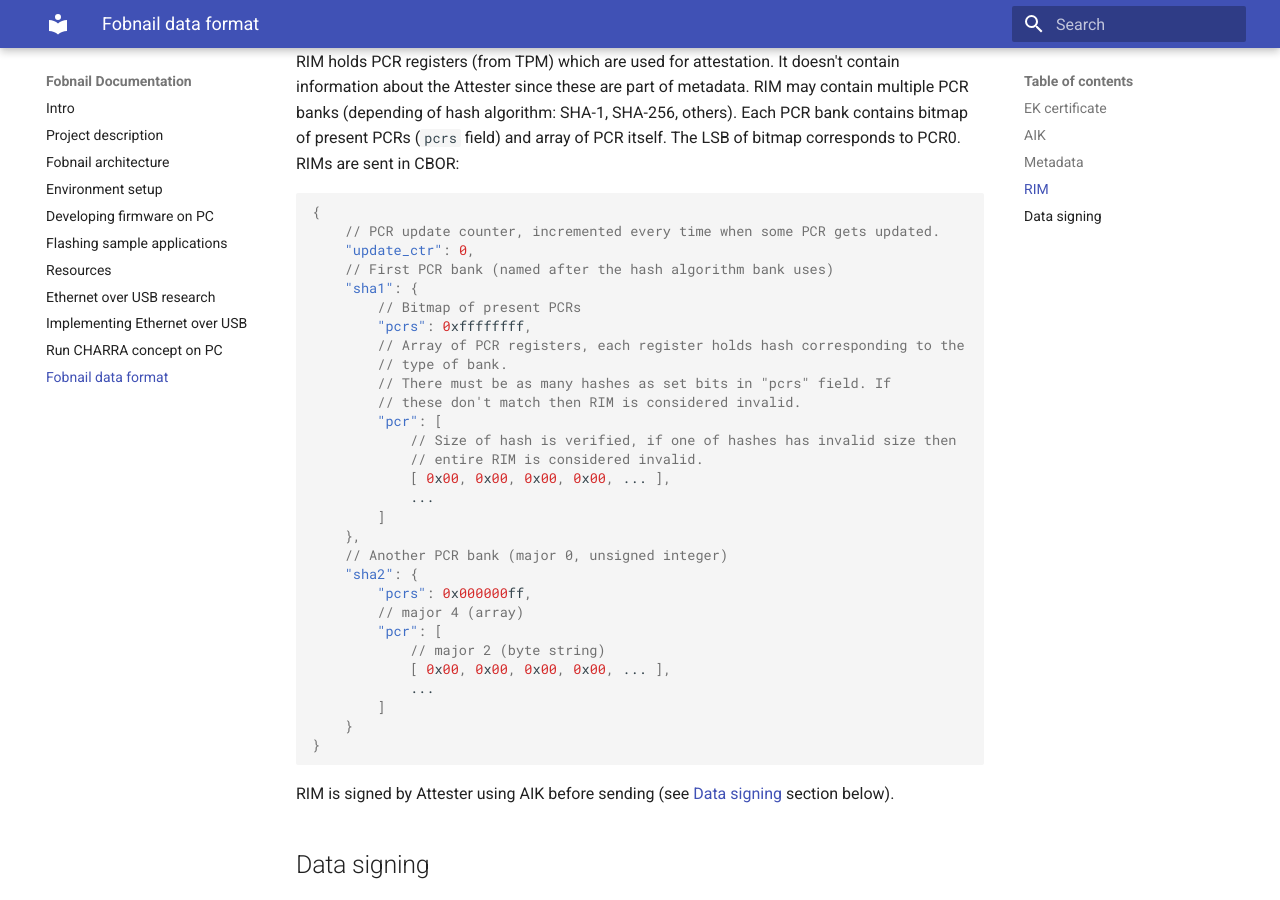
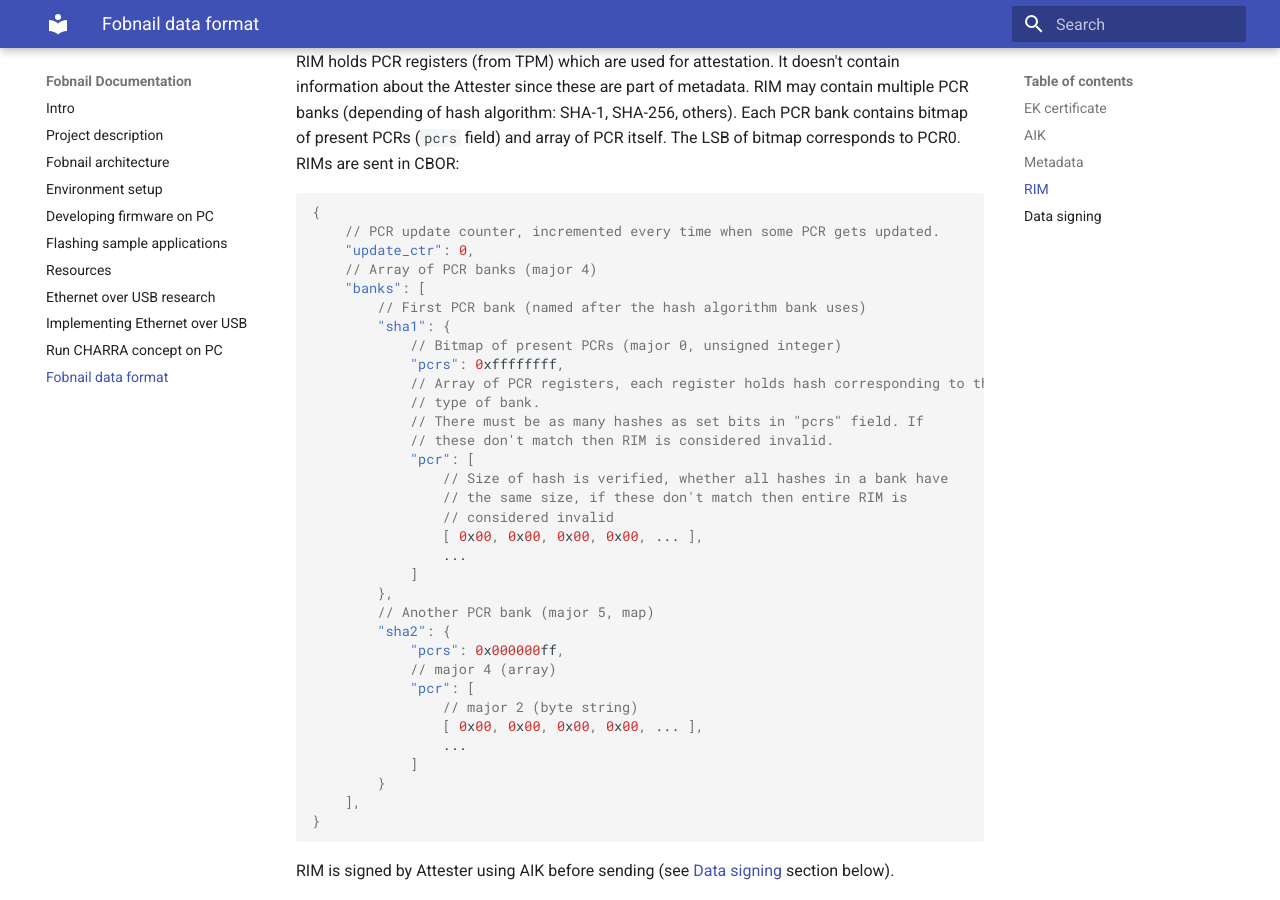
Before and after one commit to fobnail/docs, an MkDocs documentation site: the page built from docs/fobnail-data-format.md, in a window 1280 px wide and 900 px high, scrolled down 1077 px. Built offline with MkDocs 1.6.1 and Material for MkDocs 9.7.7, drawn with Linux system fonts in a browser that asks for light colours.

Commit message:
docs/fobnail-data-format.md: change RIM format

````diff
--- a/docs/fobnail-data-format.md
+++ b/docs/fobnail-data-format.md
@@ -54,31 +54,35 @@ of PCR itself. The LSB of bitmap corresponds to PCR0. RIMs are sent in CBOR:
 {
     // PCR update counter, incremented every time when some PCR gets updated.
     "update_ctr": 0,
-    // First PCR bank (named after the hash algorithm bank uses)
-    "sha1": {
-        // Bitmap of present PCRs
-        "pcrs": 0xffffffff,
-        // Array of PCR registers, each register holds hash corresponding to the
-        // type of bank.
-        // There must be as many hashes as set bits in "pcrs" field. If
-        // these don't match then RIM is considered invalid.
-        "pcr": [
-            // Size of hash is verified, if one of hashes has invalid size then
-            // entire RIM is considered invalid.
-            [ 0x00, 0x00, 0x00, 0x00, ... ],
-            ...
-        ]
-    },
-    // Another PCR bank (major 0, unsigned integer)
-    "sha2": {
-        "pcrs": 0x000000ff,
-        // major 4 (array)
-        "pcr": [
-            // major 2 (byte string)
-            [ 0x00, 0x00, 0x00, 0x00, ... ],
-            ...
-        ]
-    }
+    // Array of PCR banks (major 4)
+    "banks": [
+        // First PCR bank (named after the hash algorithm bank uses)
+        "sha1": {
+            // Bitmap of present PCRs (major 0, unsigned integer)
+            "pcrs": 0xffffffff,
+            // Array of PCR registers, each register holds hash corresponding to the
+            // type of bank.
+            // There must be as many hashes as set bits in "pcrs" field. If
+            // these don't match then RIM is considered invalid.
+            "pcr": [
+                // Size of hash is verified, whether all hashes in a bank have
+                // the same size, if these don't match then entire RIM is
+                // considered invalid
+                [ 0x00, 0x00, 0x00, 0x00, ... ],
+                ...
+            ]
+        },
+        // Another PCR bank (major 5, map)
+        "sha2": {
+            "pcrs": 0x000000ff,
+            // major 4 (array)
+            "pcr": [
+                // major 2 (byte string)
+                [ 0x00, 0x00, 0x00, 0x00, ... ],
+                ...
+            ]
+        }
+    ],
 }
 ```
 
````
